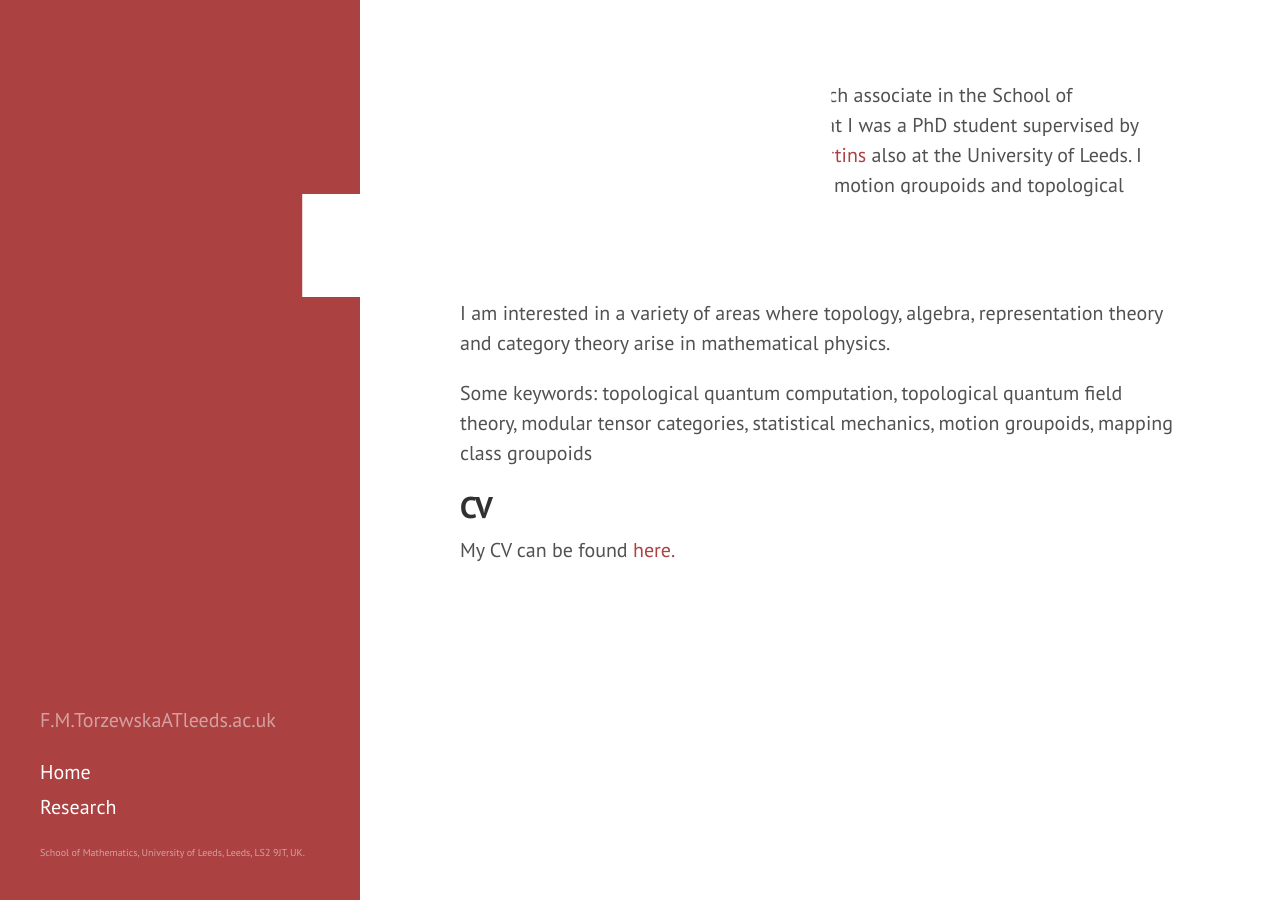
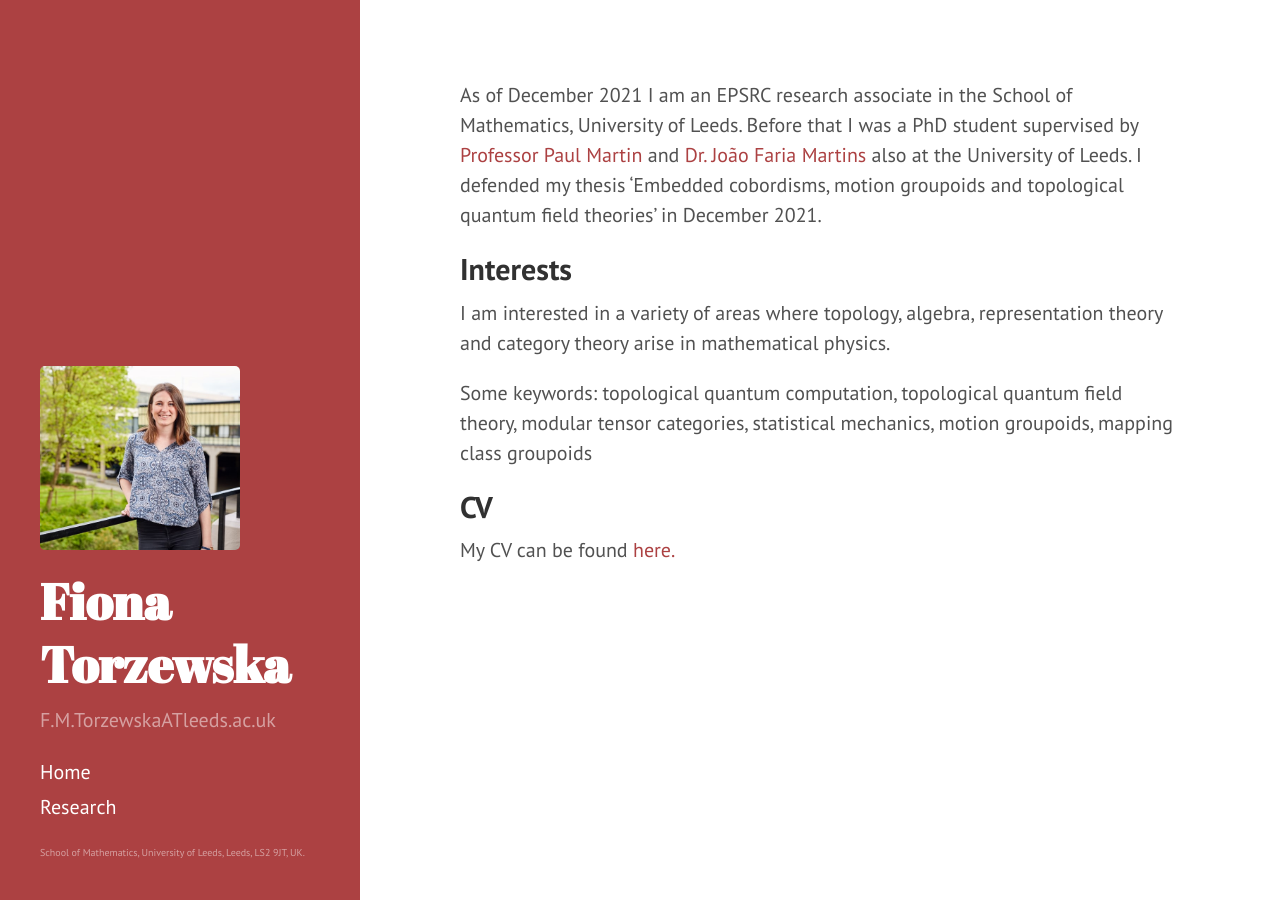
Before and after one commit to fionatorzewska/fionatorzewska.github.io, a Jekyll site: the page built from index.md, in a window 1280 px wide. Built offline with Jekyll 4.4.1, drawn with Linux system fonts in a browser that asks for light colours; Markdown is read by kramdown in place of the engine named in the settings; the list of posts is cut into pages by our own code.

Commit message:
Update sidebar.html

```diff
--- a/_includes/sidebar.html
+++ b/_includes/sidebar.html
@@ -2,7 +2,7 @@
   <div class="container sidebar-sticky">
     <div class="sidebar-about">
       <img src="Images/Me.jpg" width="200" align="top">
-      <h1 style="font-size:8250%">
+      <h1 style="font-size:250%">
         <a href="{{ '/' | relative_url }}">
           {{ site.title }}
         </a>
```
